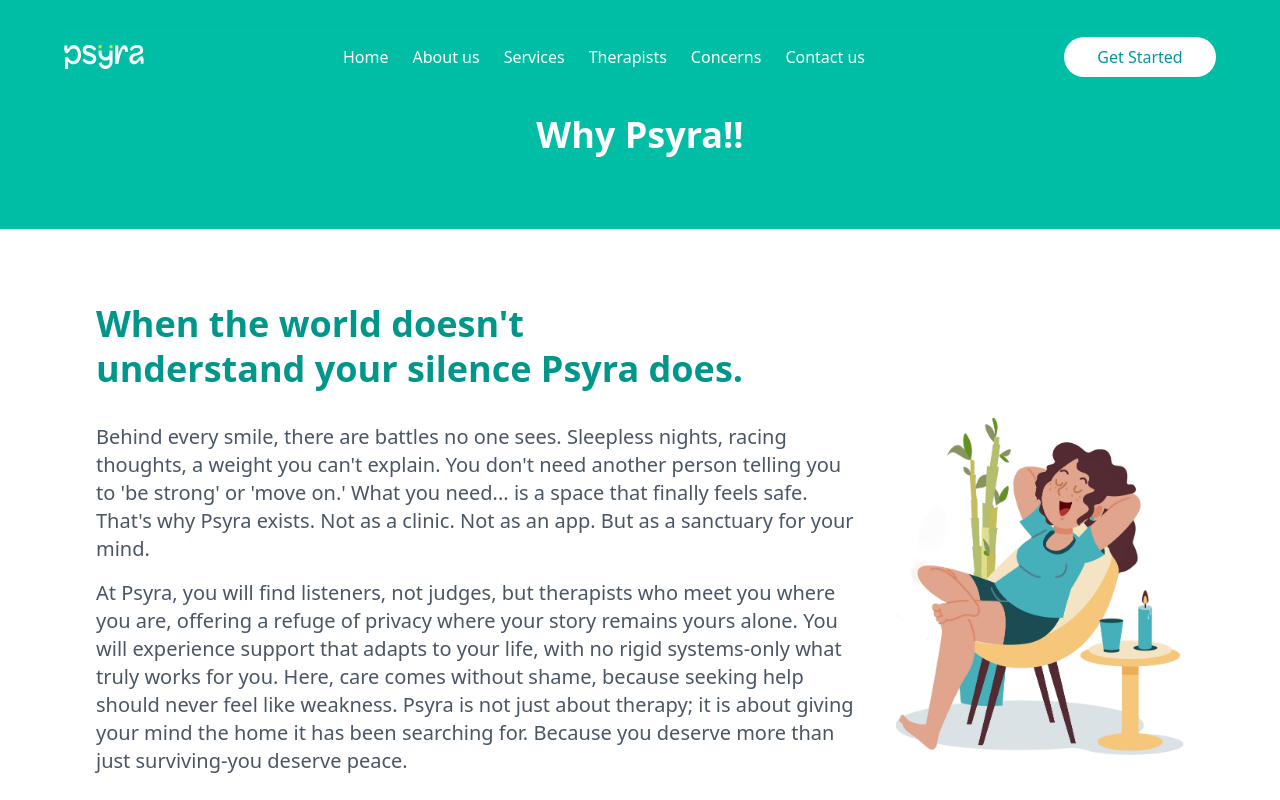
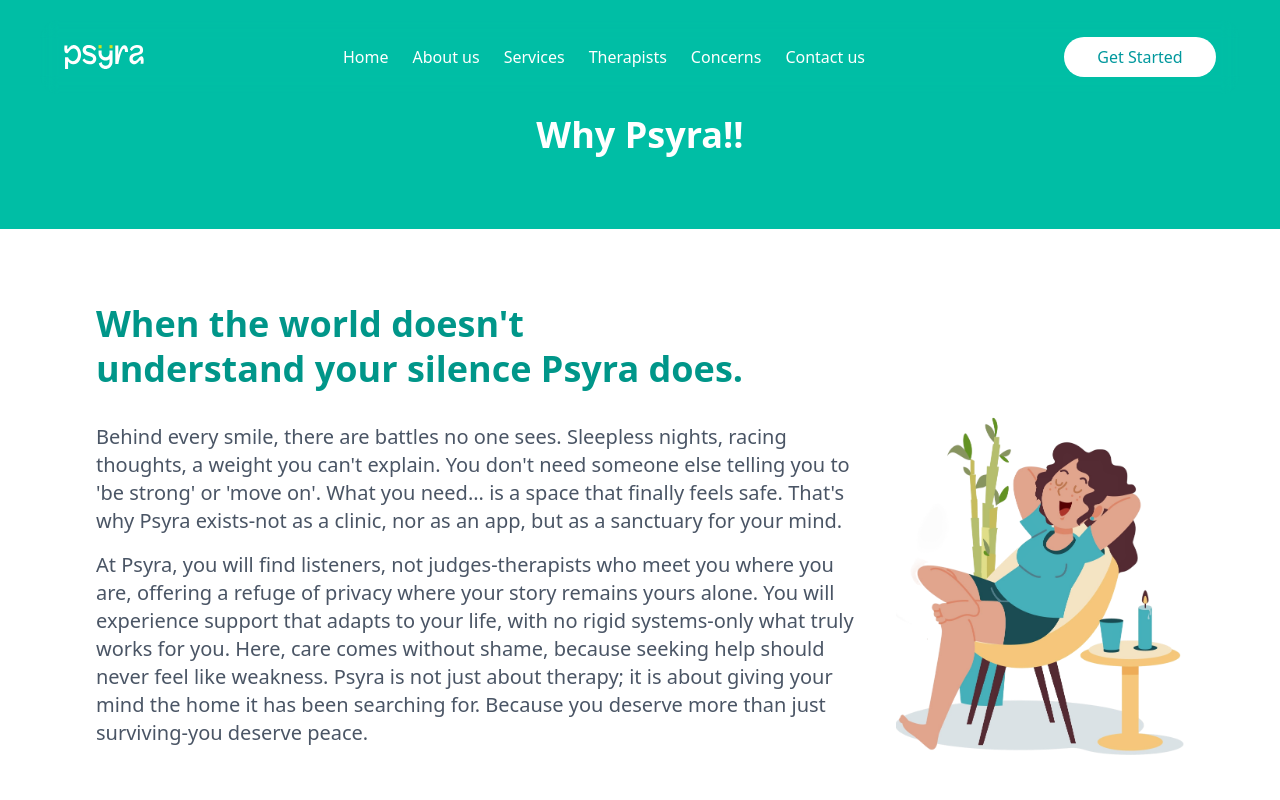
Before and after one commit to Sahal-Palayat/psyra-web, a Next.js app: page /about-us in a window 1280 px wide. Shown: the top 800 px of the page. Built offline with nearby package versions, Linux system fonts and the light colour scheme.

Commit message:
about-us text changed

```diff
--- a/src/app/about-us/page.tsx
+++ b/src/app/about-us/page.tsx
@@ -1,7 +1,7 @@
 import { Metadata } from "next";
 
 export const metadata: Metadata = {
-  title:"About Best online counseling"
+  title: "About Best online counseling",
 };
 
 export default function AboutUs() {
@@ -35,18 +35,16 @@ export default function AboutUs() {
               <div>
                 <p className="text-gray-600 text-lg md:text-xl mb-4">
                   {
-                    " Behind every smile, there are battles no one sees. Sleepless nights, racing thoughts, a weight you can't explain. You don't need another person telling you to 'be strong' or 'move on.'   What you need... is a space that finally feels safe. That's why Psyra exists. Not as a clinic. Not as an app. But as a sanctuary for your mind."
+                    " Behind every smile, there are battles no one sees. Sleepless nights, racing thoughts, a weight you can't explain. You don't need someone else telling you to 'be strong' or 'move on'.   What you need... is a space that finally feels safe. That's why Psyra exists-not as a clinic, nor as an app, but as a sanctuary for your mind."
                   }
                 </p>
                 <p className="text-gray-600 text-lg md:text-xl mb-10">
-                  At Psyra, you will find listeners, not judges,
-                  but therapists who meet you where you are,
-                  offering a refuge of privacy where your story remains yours alone.
-                  You will experience support that adapts to your life, with no rigid systems-only what truly works for you.
-                  Here, care comes without shame, because seeking help should never feel like weakness.
-                  Psyra is not just about therapy; it is about giving your mind the home it has been searching for.
-                  Because you deserve more than just surviving-you deserve peace.
-
+                      {`At Psyra, you will find listeners, not judges-therapists who meet you where you are,
+                        offering a refuge of privacy where your story remains yours alone.
+                        You will experience support that adapts to your life, with no rigid systems-only what truly works for you.
+                        Here, care comes without shame, because seeking help should never feel like weakness.
+                        Psyra is not just about therapy; it is about giving your mind the home it has been searching for.
+                        Because you deserve more than just surviving-you deserve peace.`}
                 </p>
               </div>
             </div>
```
